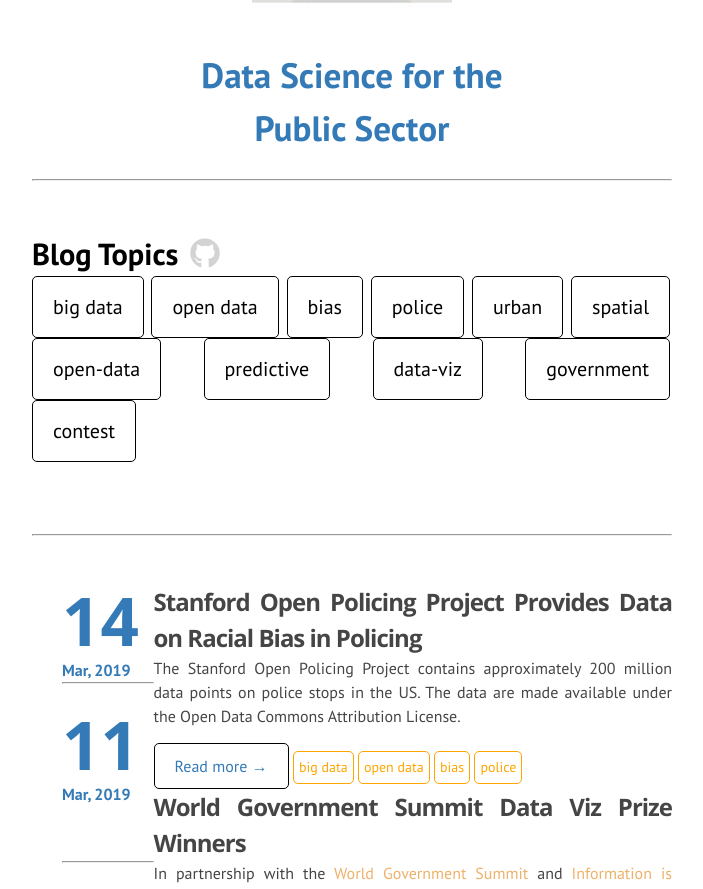
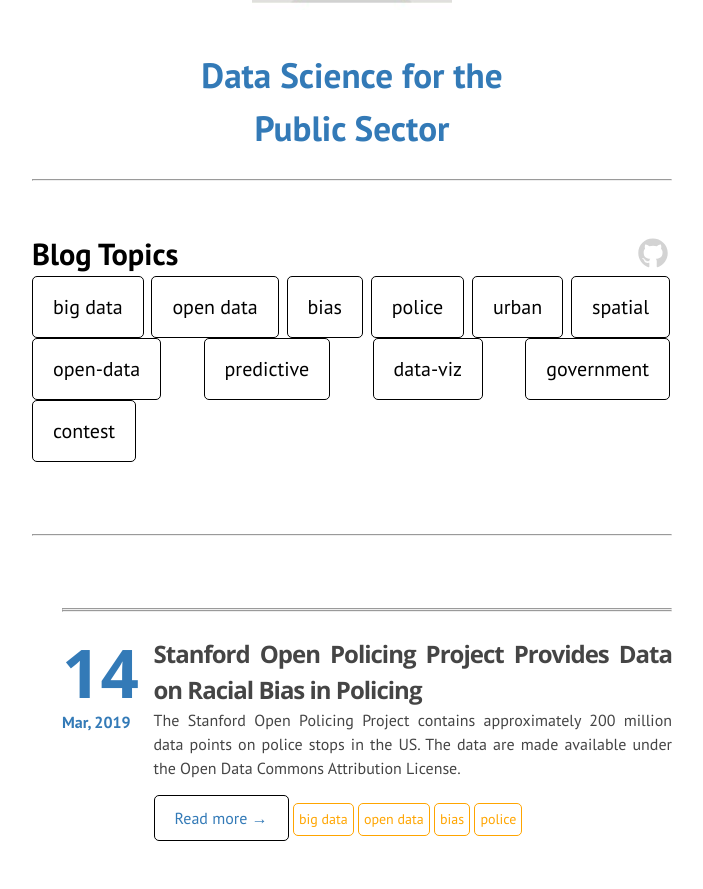
Before and after one commit to DS4PS/ds4ps.github.io, a Jekyll site: the page built from index.md, in a window 1280 px wide. Shown: the part 746-1635 px from the top of the page, without its empty margins (288-991 px from the left). Built offline with Jekyll 4.4.1, drawn with Linux system fonts in a browser that asks for light colours; nearby versions of some CDN libraries; library files that are not in the unit come from our copies.

Commit message:
Update index.html

```diff
--- a/_layouts/index.html
+++ b/_layouts/index.html
@@ -2,6 +2,7 @@
 layout: default
 ---
 <link rel="stylesheet" href="{{ "/css/post.css" | prepend: site.baseurl }}">
+
 <div class="home">
 
   <hr>
@@ -11,7 +12,8 @@
     <br>
      <img src="assets/img/public-sector-blue2.jpg" alt="ds4ps" height="200" width="200" align="middle">
   </p>
-   <div class="uk-container-small">
+
+ <!-- <div class="uk-container-small"> -->
 
 {{content}}
 
@@ -24,7 +26,7 @@
  <br>
  <br>
  <h1 class="page-heading">Blog Topics
- <a href="https://github.com/DS4PS/ds4ps.github.io/tree/master/_posts" target="_blank">
+ <a href="https://github.com/DS4PS/ds4ps.github.io/tree/master/_posts" target="_blank" style = "float:right;">
  <i class="fab fa-github fa-1x" style="color:lightgray;text-align:right;"></i>
  </a>
  </h1>
@@ -48,12 +50,17 @@
 
   <ul >
     {% for post in site.posts %}
+
+      <br>
+      <hr><hr>
+      <br>
+
       <li>
         <!-- <span class="post-meta">{{ post.date | date: "%b %-d, %Y" }}</span> -->
 
        <!-- -------- BEGIN BLOG CARD ----------- -->
 
-        <article>
+        <article style="min-height:300px;">
         <!-- <article style="min-height:300px;"> -->
         <!-- <div style = "display: inline-block;"> -->
 
@@ -125,9 +132,7 @@
       <br>
 
     {% endfor %}
-     <br>
-     <hr><hr>
-     <br>
+
 
   </ul>
   <br>
```
Lines whose indentation alone changed are shown as unchanged.
